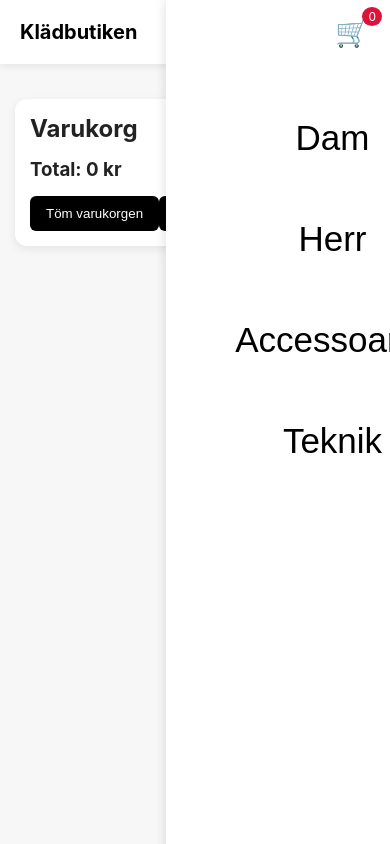
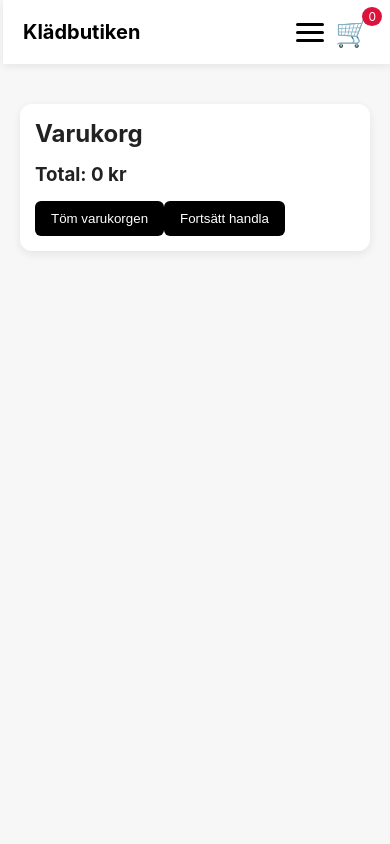
Before and after one commit to Emaniooo/butiken, a React (Vite) app in the folder my-app/: page /checkout in a window 390 px wide. Built offline with nearby package versions, Linux system fonts and the light colour scheme.

Commit message:
added large screens responsiveness

```diff
--- a/my-app/src/App.css
+++ b/my-app/src/App.css
@@ -48,16 +48,15 @@ button {
 
 .nav-links {
     display: flex;
-    gap: 10px;
-    margin-right: 14rem;
-
+    gap: 70px;
+    margin-right: -8rem;
 }
 
 .nav-btn {
     border: none;
     background: transparent;
     cursor: pointer;
-    font-size: 16px;
+    font-size: 20px;
     color: black;
     padding: 5px 10px;
 }
@@ -77,6 +76,7 @@ button {
     font-size: 28px;
     text-decoration: none;
     color: black;
+    margin-left: 10rem;
 }
 
 .cart-count {
@@ -415,6 +415,10 @@ button {
         margin-top: 20px;
     }
 
+    .cart-badge {
+        margin-left: -9rem;
+    }
+
     .cart-item {
         flex-direction: column;
         gap: 10px;
@@ -430,7 +434,7 @@ button {
     }
 
     .checkout-form input {
-        padding: 12px;
+        padding: 5px;
         font-size: 15px;
     }
 
@@ -474,3 +478,42 @@ button {
         padding: 18px 0px;
     }
 }
+
+@media (max-width: 900px) {
+
+    .navbar {
+        padding: 15px 20px;
+        margin-left: 3px;
+
+    }
+
+    .nav-btn {
+        font-size: 30px;
+        padding: 15px 0px;
+    }
+
+    .nav-links {
+        gap: 50px;
+        margin-right: -9px;
+        height: 100%;
+        width: 70%;
+    }
+
+    .store-layout {
+        padding: 20px;
+    }
+
+    .grid {
+        grid-template-columns: repeat(auto-fill, minmax(180px, 1fr));
+        gap: 20px;
+    }
+
+    .product-detail {
+        max-width: 85%;
+    }
+
+    .product-detail img {
+        width: 250px;
+        height: 250px;
+    }
+}
```
